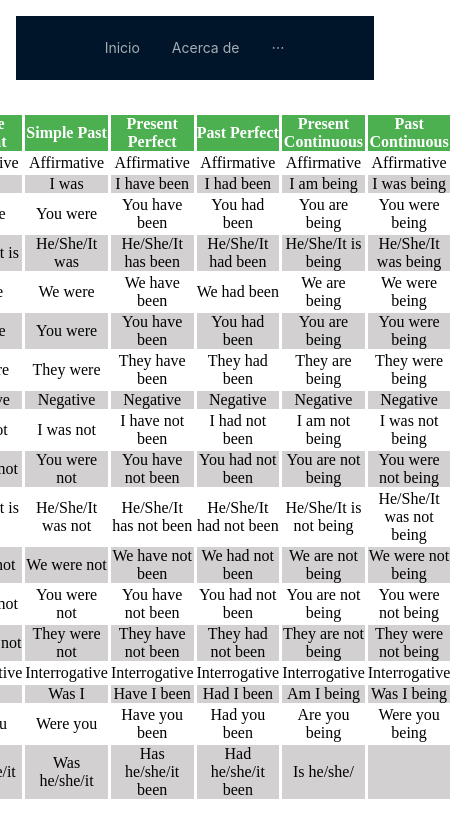
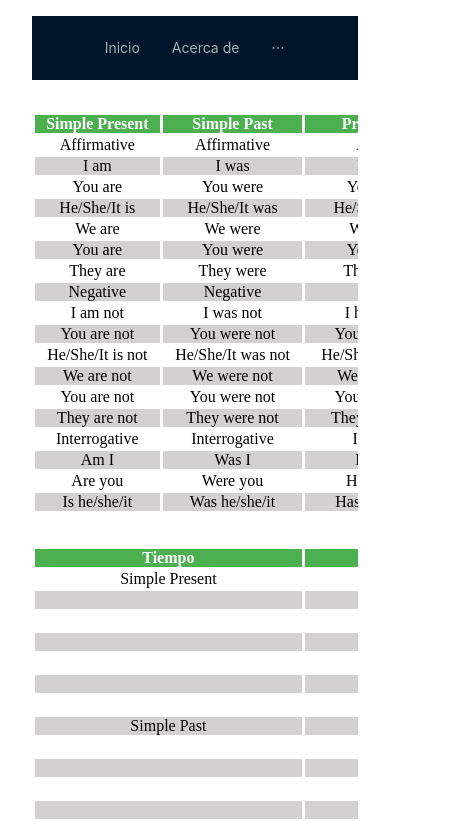
Before and after one commit to WilliamCortes/myWeb, a Next.js app: page / in a window 390 px wide. Shown: the top 835 px of the page, 453 px wide, since content can reach past the window. Built offline with nearby package versions, Linux system fonts and the light colour scheme.

Commit message:
change styles

```diff
--- a/components/tableToBe.tsx
+++ b/components/tableToBe.tsx
@@ -2,6 +2,7 @@ import React from "react";
 
 const TableToBe = () => {
   return (
+    <div className="t-container">
       <table>
         <thead>
           <tr>
@@ -160,6 +161,7 @@ const TableToBe = () => {
           </tr>
         </tbody>
       </table>
+    </div>
   );
 };
 
--- a/components/tableToDo.tsx
+++ b/components/tableToDo.tsx
@@ -4,6 +4,7 @@ type Props = {};
 
 const TableToDo = (props: Props) => {
   return (
+    <div className="t-container">
       <table>
         <thead>
           <tr>
@@ -226,6 +227,7 @@ const TableToDo = (props: Props) => {
           </tr>
         </tbody>
       </table>
+    </div>
   );
 };
 
--- a/components/tableToGo.tsx
+++ b/components/tableToGo.tsx
@@ -2,6 +2,7 @@ import React from "react";
 
 const TableToGo = () => {
   return (
+    <div className="t-container">
       <table>
         <thead>
           <tr>
@@ -218,6 +219,7 @@ const TableToGo = () => {
           </tr>
         </tbody>
       </table>
+    </div>
   );
 };
 
--- a/components/tableWQuestions.tsx
+++ b/components/tableWQuestions.tsx
@@ -4,6 +4,7 @@ type Props = {};
 
 const TableWQuestions = (props: Props) => {
   return (
+    <div className="t-container">
       <table>
         <thead>
           <tr>
@@ -82,6 +83,7 @@ const TableWQuestions = (props: Props) => {
           </tr>
         </tbody>
       </table>
+    </div>
   );
 };
 
--- a/components/tableWQuestionsEX.tsx
+++ b/components/tableWQuestionsEX.tsx
@@ -4,6 +4,7 @@ type Props = {};
 
 const TableWQuestionsEX = (props: Props) => {
   return (
+    <div className="t-container">
       <table>
         <thead>
           <tr>
@@ -17,30 +18,30 @@ const TableWQuestionsEX = (props: Props) => {
             <td>
               Who is your friend? My friend is Maria. What is your name? My name
               is John. Where are you from? I'm from the United States. When is
-            your birthday? My birthday is in May. Why are you here? I'm here to
-            meet my friend. How are you? I'm fine, thank you.
+              your birthday? My birthday is in May. Why are you here? I'm here
+              to meet my friend. How are you? I'm fine, thank you.
             </td>
           </tr>
           <tr>
             <td>Simple Past</td>
             <td>
-            Who was your teacher? My teacher was Mrs. Smith. What was your first
-            job? My first job was a cashier. Where was your first apartment? My
-            first apartment was in New York City. When was your last vacation?
-            My last vacation was in June. Why was your favorite toy? My favorite
-            toy was a stuffed animal that my grandma gave me. How was your first
-            day at school? My first day at school was a little stressful, but
-            overall it was good.
+              Who was your teacher? My teacher was Mrs. Smith. What was your
+              first job? My first job was a cashier. Where was your first
+              apartment? My first apartment was in New York City. When was your
+              last vacation? My last vacation was in June. Why was your favorite
+              toy? My favorite toy was a stuffed animal that my grandma gave me.
+              How was your first day at school? My first day at school was a
+              little stressful, but overall it was good.
             </td>
           </tr>
           <tr>
             <td>Present Perfect</td>
             <td>
-            Who has seen the movie? Maria has seen the movie. What has changed?
-            The prices have changed. Where has he gone? He has gone to the
-            store. When has she finished? She has finished her homework. Why has
-            he left? He has left early because he has a meeting. How has it
-            been? It has been going well.
+              Who has seen the movie? Maria has seen the movie. What has
+              changed? The prices have changed. Where has he gone? He has gone
+              to the store. When has she finished? She has finished her
+              homework. Why has he left? He has left early because he has a
+              meeting. How has it been? It has been going well.
             </td>
           </tr>
           <tr>
@@ -59,9 +60,9 @@ const TableWQuestionsEX = (props: Props) => {
               Who is your mom talking to? My mom is talking to my uncle. What is
               your dad doing? My dad is cooking dinner. Where is your sister
               going? My sister is going to the library. When is your brother
-            coming back? My brother is coming back in a week. Why is your cousin
-            here? My cousin is here to visit us. How is your grandmother
-            feeling? My grandmother is feeling a little sick.
+              coming back? My brother is coming back in a week. Why is your
+              cousin here? My cousin is here to visit us. How is your
+              grandmother feeling? My grandmother is feeling a little sick.
             </td>
           </tr>
           <tr>
@@ -69,13 +70,14 @@ const TableWQuestionsEX = (props: Props) => {
             <td>
               Who will be there? My friends will be there. What will you do? I
               will go to the movies. Where will you go? I will go to the beach.
-            When will it happen? It will happen next weekend. Why will it rain?
-            It will rain because of the storm. How will you get there? I will
-            get there by car.
+              When will it happen? It will happen next weekend. Why will it
+              rain? It will rain because of the storm. How will you get there? I
+              will get there by car.
             </td>
           </tr>
         </tbody>
       </table>
+    </div>
   );
 };
 
--- a/components/verbs.tsx
+++ b/components/verbs.tsx
@@ -4,6 +4,7 @@ type Props = {};
 
 const Verbs = (props: Props) => {
   return (
+    <div className="t-container">
       <table>
         <thead>
           <tr>
@@ -199,6 +200,7 @@ const Verbs = (props: Props) => {
           </tr>
         </tbody>
       </table>
+    </div>
   );
 };
 
--- a/styles/Home.module.css
+++ b/styles/Home.module.css
@@ -1,13 +1,14 @@
 .main {
-  display: flex;
-  flex-direction: column;
-  justify-content: space-between;
-  align-items: center;
   padding: 4rem;
   min-height: 100vh;
   max-width: 100vw;
 }
 @media screen and (max-width: 700px) {
+  .main {
+    padding: 1rem;
+  }
+}
+@media screen and (max-width: 500px) {
   .main {
     padding: 1rem;
   }
--- a/styles/globals.css
+++ b/styles/globals.css
@@ -3,11 +3,18 @@
   padding: 0;
   margin: 0;
 }
+body{
+  padding: 0 1rem;
+}
+
+
 
 table {
   margin-top: 2rem;
   border-spacing: 3px;
   width: 90vw;
+  max-width: 95vw;
+  min-width: 1000px;
   overflow: auto;
 }
 
@@ -39,6 +46,9 @@ th {
   /* width: 150px; */
   /* height: 50px; */
 }
+.t-container{
+  overflow-x: scroll;
+}
 
 .flex {
   display: flex;
@@ -46,6 +56,6 @@ th {
 }
 
 /* ant-class */
-.ant-layout-header {
+/* .ant-layout-header {
   width: 100%;
-}
+} */
```
Lines whose indentation alone changed are shown as unchanged.
